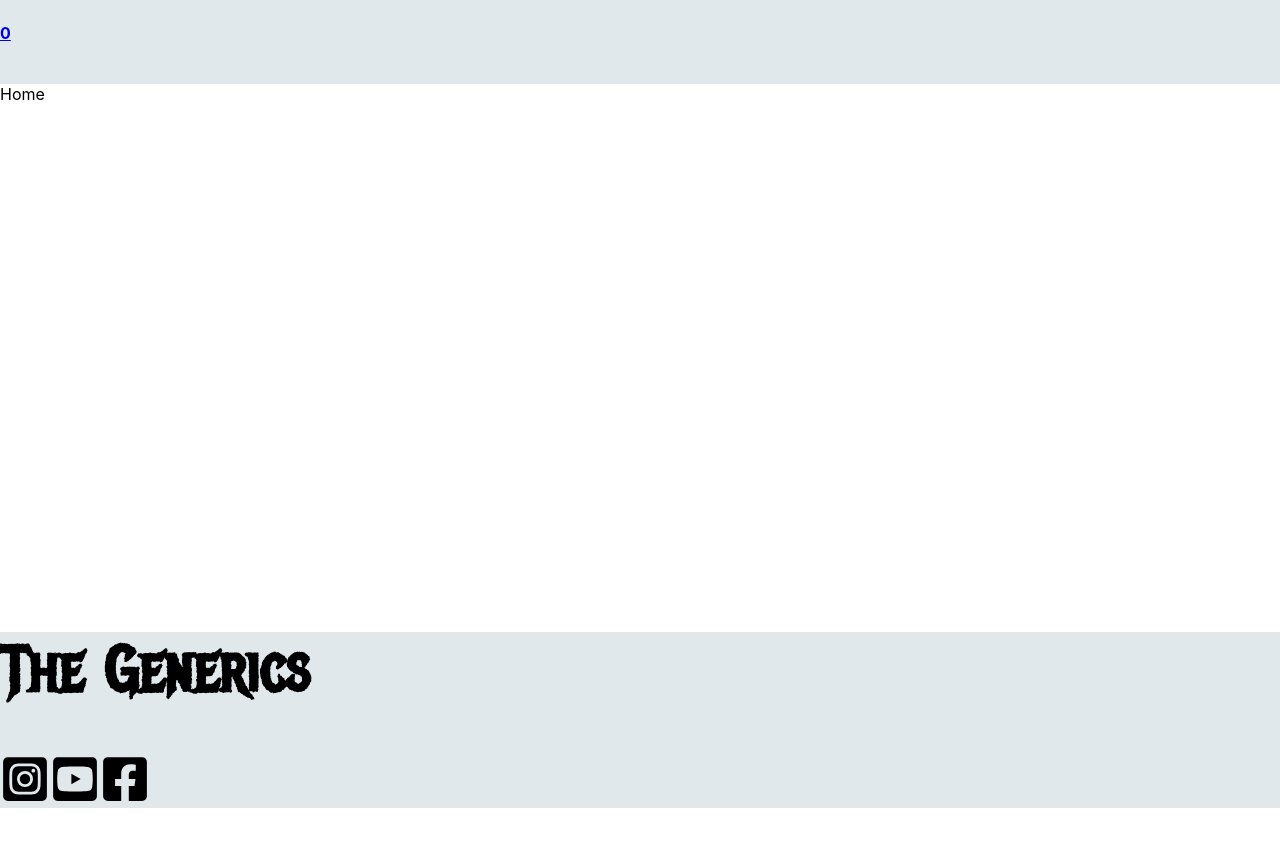
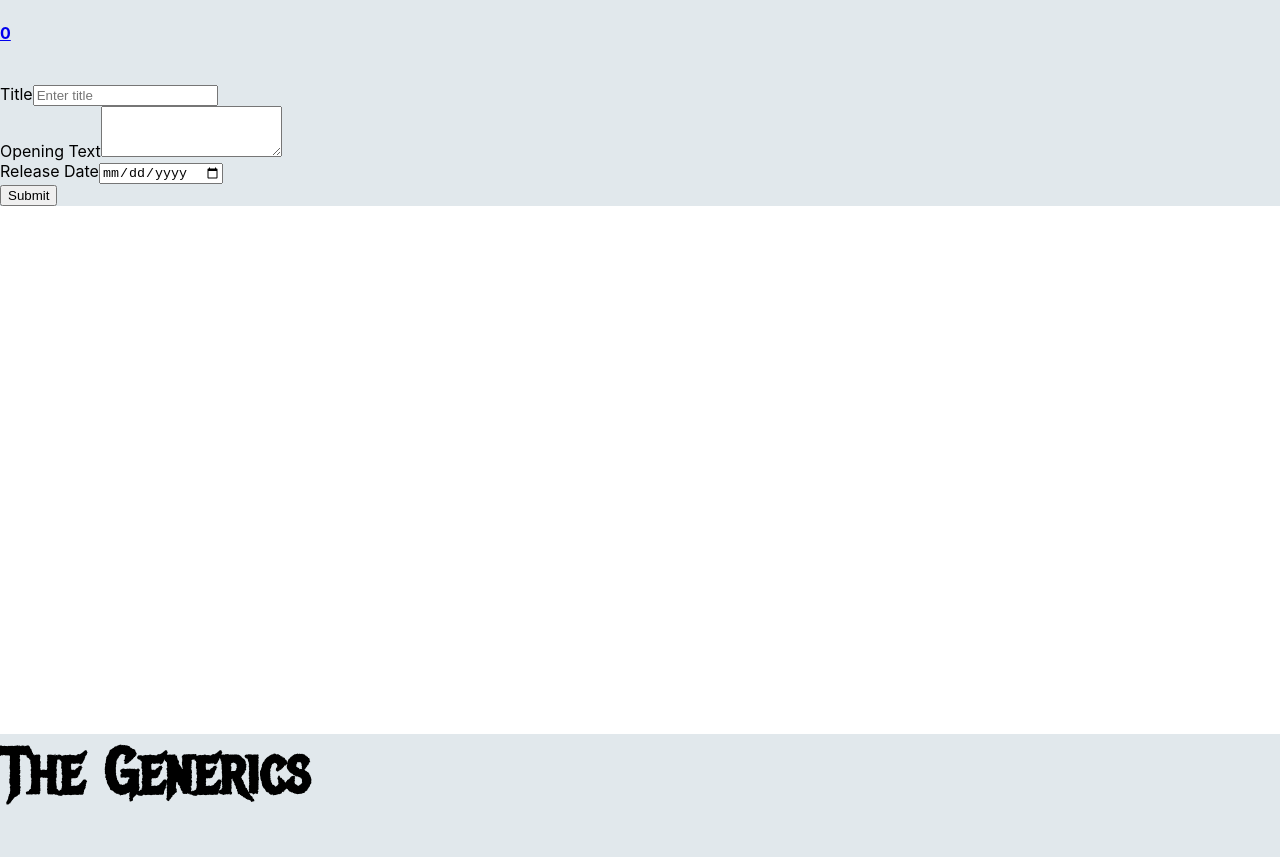
Before and after one commit to sachinraj31/ecommerce-website, a React (Create React App) app: page /home in a window 1280 px wide. Shown: the part 1218-2075 px from the top of the page. Before the commit the page ends 2026 px from the top, so only its background shows below. Built offline with nearby package versions, Linux system fonts and the light colour scheme; the HTML template or start-up script is replaced by a standard one.

Commit message:
movie form added

```diff
--- /dev/null
+++ b/src/Components/UI/MovieForm/MovieForm.js
@@ -0,0 +1,71 @@
+import { Form, Button } from "react-bootstrap";
+import { useState } from "react";
+import UICard from "../Card/UICard";
+
+const MovieForm = () => {
+    const [formData, setFormData] = useState({
+        title: "",
+        release_date: "",
+        opening_text: "",
+    });
+
+    const formInputHandler = (e) => {
+        setFormData((prev) => {
+            return {
+                ...prev,
+                [e.target.name]: e.target.value,
+            };
+        });
+    };
+
+    const formSubmitHandler = (e) => {
+        e.preventDefault();
+
+        console.log(formData);
+    };
+
+    return (
+        <UICard>
+            <Form onSubmit={formSubmitHandler}>
+                <Form.Group className="mb-3">
+                    <Form.Label>Title</Form.Label>
+                    <Form.Control
+                        name="title"
+                        type="text"
+                        placeholder="Enter title"
+                        value={formData.title}
+                        onChange={formInputHandler}
+                    />
+                </Form.Group>
+
+                <Form.Group className="mb-3">
+                    <Form.Label>Opening Text</Form.Label>
+                    <Form.Control
+                        as="textarea"
+                        rows={3}
+                        value={formData.opening_text}
+                        onChange={formInputHandler}
+                        name="opening_text"
+                    />
+                </Form.Group>
+
+                <Form.Group className="mb-3">
+                    <Form.Label>Release Date</Form.Label>
+                    <Form.Control
+                        name="release_date"
+                        type="date"
+                        placeholder="Date"
+                        value={formData.release_date}
+                        onChange={formInputHandler}
+                    />
+                </Form.Group>
+
+                <Button variant="primary" type="submit">
+                    Submit
+                </Button>
+            </Form>
+        </UICard>
+    );
+};
+
+export default MovieForm;
--- a/src/pages/Home/Home.js
+++ b/src/pages/Home/Home.js
@@ -1,8 +1,13 @@
 import React from "react";
 import classes from "./Home.module.css";
+import MovieForm from "../../Components/UI/MovieForm/MovieForm";
 
 const Home = () => {
-  return <div className="container fw-bold fs-1">Home</div>;
+  return (
+    <div className="container fw-bold fs-1">
+      <MovieForm></MovieForm>
+    </div>
+  );
 };
 
 export default Home;
```
